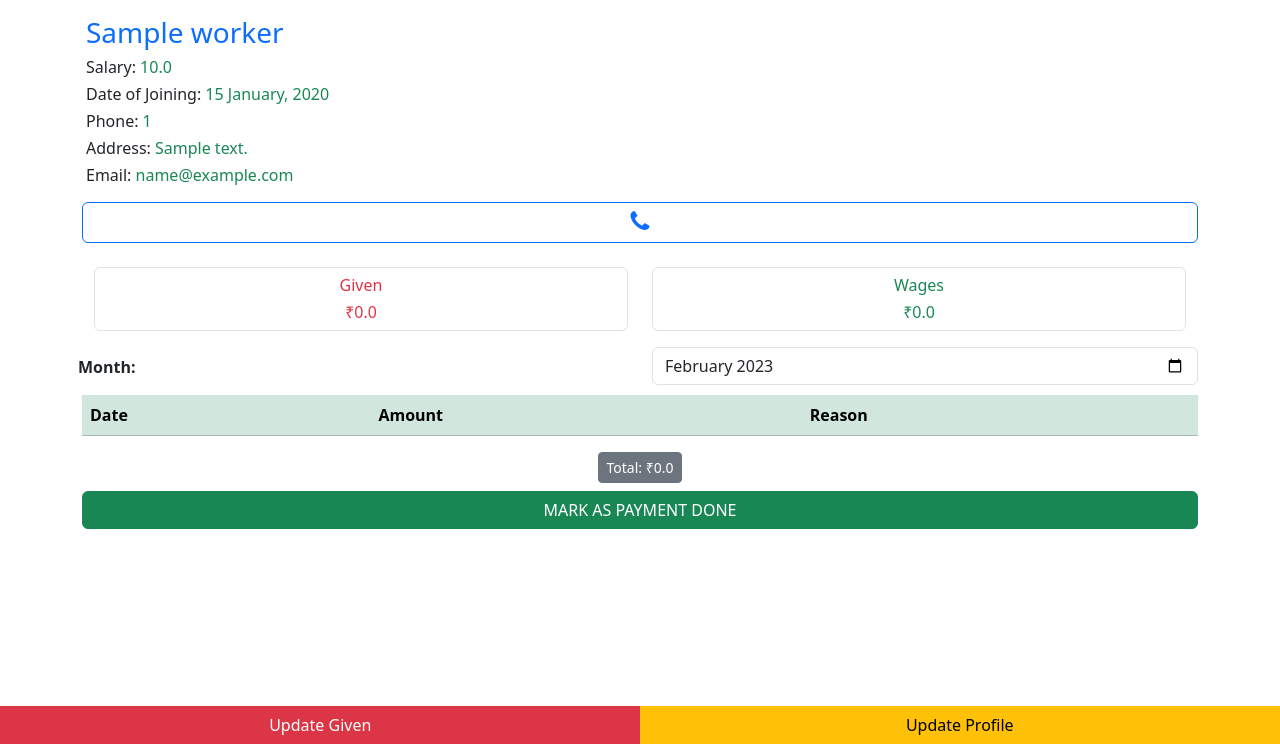
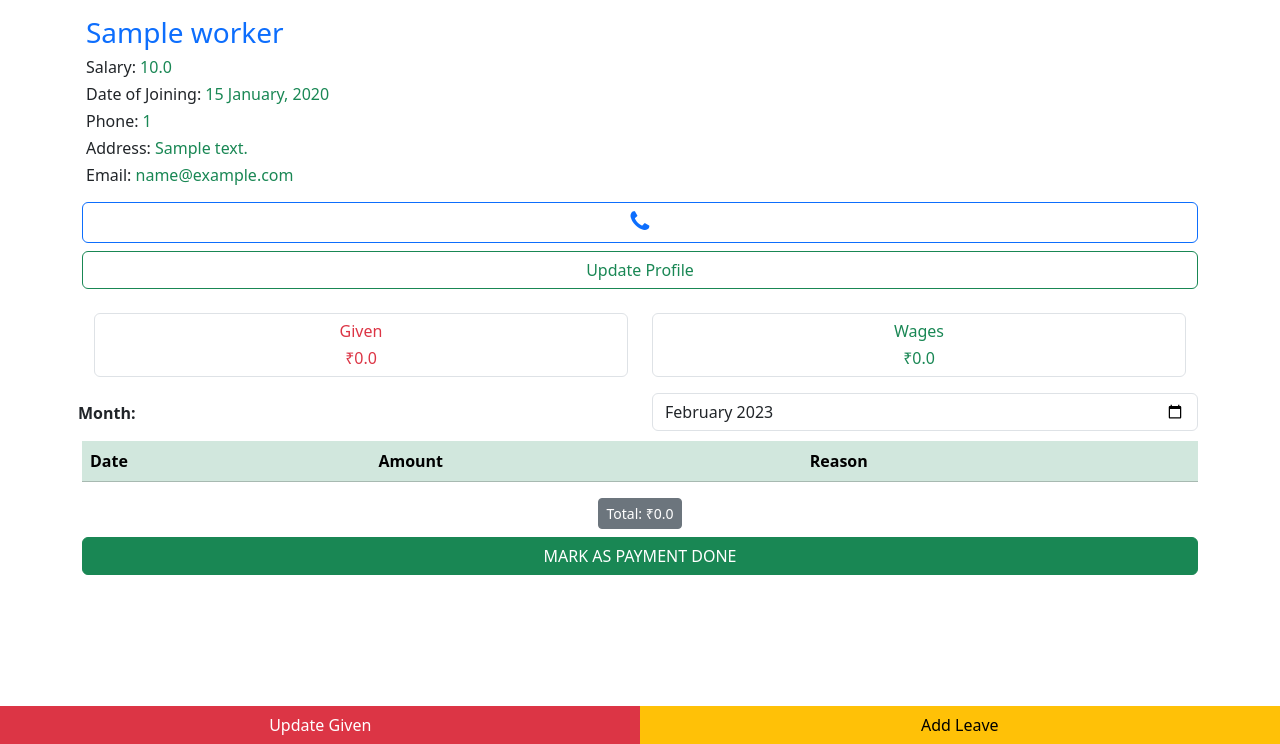
Before and after one commit to harshgupta055/khata_book_app, a Django app: page /worker/1/ in a window 1280 px wide. Shown: the part 56-800 px from the top of the page. Run offline with Django 3.2, Linux system fonts and the light colour scheme; a user stored in the database is signed in; tables that the repository leaves empty hold one stand-in row (values such as "Sample post"); lists and menus that the app fills with data are empty.

Commit message:
Add Leave functionality

```diff
--- a/khataApp/models.py
+++ b/khataApp/models.py
@@ -76,6 +76,7 @@ class DailyWage(models.Model):
     TYPE_CHOICES = [
         ("SPEND", "SPEND"),
         ("GIVEN", "GIVEN"),
+        ("LEAVE", "LEAVE"),
     ]
     id = models.AutoField(primary_key=True)
     worker = models.ForeignKey(Worker, on_delete=models.CASCADE, related_name="daily_wage")
--- a/khataApp/tasks.py
+++ b/khataApp/tasks.py
@@ -9,7 +9,8 @@ def add_daily_wage():
     workers = Worker.objects.all()
     for worker in workers:
         if worker.working_status == "WORKING":
-            DailyWage.objects.create(worker_id=worker.id, amount=round(worker.salary/num_days, 2), date=current_date, type='SPEND')
+            if not DailyWage.objects.filter(worker_id=worker.id, date=current_date, type="LEAVE").first():
+                DailyWage.objects.create(worker_id=worker.id, amount=round(worker.salary/num_days, 2), date=current_date, type='SPEND')
 
 
 def test_func():
--- a/khataApp/views.py
+++ b/khataApp/views.py
@@ -9,8 +9,7 @@ from .serializers import DailyWageSerializer
 from .decorators import unauthenticated_user
 from .models import Worker, DailyWage, MonthWageGiven
 from django.views.decorators.csrf import csrf_exempt
-
-from django.db.models import F, Func, Value, CharField
+from calendar import monthrange
 
 # Create your views here.
 
@@ -144,8 +143,10 @@ def updateProfile(request):
             worker_obj.email = email
             worker_obj.address = address
             if worker_obj.salary != float(salary):
-                DailyWage.objects.filter(date__month=datetime.datetime.now(
-                ).month, type='SPEND').update(amount=round(float(salary)/30, 2))
+                current_date = datetime.datetime.now().date()
+                num_days = monthrange(current_date.year, current_date.month)[1]
+                DailyWage.objects.filter(date__month=current_date.month, type='SPEND').update(amount=round(float(salary)/num_days, 2))
+                DailyWage.objects.filter(date__month=current_date.month, type='LEAVE').update(amount=round(float(salary)/30, 2))
                 worker_obj.salary = float(salary)
             worker_obj.save()
             messages.success(request, "Profile updated successfully!")
@@ -162,8 +163,20 @@ def updateGiven(request):
         date = request.POST.get("date")
         amount = request.POST.get("amount")
         reason = request.POST.get("reason")
-        dw_obj = DailyWage(worker_id=id, amount=amount,
-                           date=date, reason=reason, type='GIVEN')
+        type = request.POST.get("type")
+        worker_obj = Worker.objects.filter(id=id).first()
+        if type == "GIVEN":
+            dw_obj = DailyWage(worker_id=id, amount=amount,
+                            date=date, reason=reason, type='GIVEN')
+        elif type == "LEAVE":
+            dw_obj = DailyWage.objects.filter(worker_id=id, date=date, type="SPEND").first()
+            if dw_obj:
+                dw_obj.type = "LEAVE"
+                dw_obj.reason = "LEAVE"
+                dw_obj.amount = round(worker_obj.salary/30, 2)
+            else:
+                dw_obj = DailyWage(worker_id=id, amount=round(worker_obj.salary/30, 2),
+                                date=date, reason="LEAVE", type='LEAVE')
         dw_obj.save()
         messages.success(request, "Amount added successfully!")
         return redirect('/worker/'+id+'/')
--- a/templates/worker.html
+++ b/templates/worker.html
@@ -47,6 +47,10 @@
     {% else %}
     <a href="#" class="btn btn-outline-primary w-100 mt-2"><i style="font-size:24px" class="fa">&#xf095;</i></a>
     {% endif %}
+
+    <button type="button" class="btn btn-outline-success w-100 mt-2" data-bs-toggle="modal"
+                data-bs-target="#updateProfileModal">Update Profile</button>
+
     <div class="container">
         <div class="row mt-4">
             <div class="col-6">
@@ -113,7 +117,7 @@
             <button type="button" class="btn btn-danger w-100 rounded-0" data-bs-toggle="modal"
                 data-bs-target="#addGivenModal">Update Given</button>
             <button type="button" class="btn btn-warning w-100 rounded-0" data-bs-toggle="modal"
-                data-bs-target="#updateProfileModal">Update Profile</button>
+                data-bs-target="#addLeaveModal">Add Leave</button>
         </div>
     </div>
 </div>
@@ -129,6 +133,7 @@
                 <form action="{% url 'updateGiven' %}" method="post">
                     {% csrf_token %}
                     <input type="hidden" name="id" value="{{worker.id}}">
+                    <input type="hidden" name="type" value="GIVEN">
                     <div class="mb-3">
                         <label for="date" class="form-label">Date*</label>
                         <input type="date" class="form-control" id="date" placeholder="Select date for payment done"
@@ -153,11 +158,40 @@
     </div>
 </div>
 
+
+<div class="modal fade" id="addLeaveModal" tabindex="-1" aria-labelledby="exampleModalLabel" aria-hidden="true">
+    <div class="modal-dialog modal-dialog-centered modal-dialog-scrollable">
+        <div class="modal-content">
+            <div class="modal-header">
+                <h1 class="modal-title fs-5 text-warning fw-bold" id="exampleModalLabel">Add Leave</h1>
+                <button type="button" class="btn-close" data-bs-dismiss="modal" aria-label="Close"></button>
+            </div>
+            <div class="modal-body">
+                <form action="{% url 'updateGiven' %}" method="post">
+                    {% csrf_token %}
+                    <input type="hidden" name="id" value="{{worker.id}}">
+                    <input type="hidden" name="type" value="LEAVE">
+                    <div class="mb-3">
+                        <label for="date" class="form-label">Date*</label>
+                        <input type="date" class="form-control" id="date" placeholder="Select date for payment done"
+                            required name="date">
+                    </div>
+                    <div class="modal-footer">
+                        <button type="button" class="btn btn-secondary" data-bs-dismiss="modal">Close</button>
+                        <button type="submit" class="btn btn-warning">Add</button>
+                    </div>
+                </form>
+            </div>
+        </div>
+    </div>
+</div>
+
+
 <div class="modal fade" id="updateProfileModal" tabindex="-1" aria-labelledby="exampleModalLabel" aria-hidden="true">
     <div class="modal-dialog modal-dialog-centered modal-dialog-scrollable">
         <div class="modal-content">
             <div class="modal-header">
-                <h1 class="modal-title fs-5 text-warning fw-bold" id="exampleModalLabel">Update Profile</h1>
+                <h1 class="modal-title fs-5 text-success fw-bold" id="exampleModalLabel">Update Profile</h1>
                 <button type="button" class="btn-close" data-bs-dismiss="modal" aria-label="Close"></button>
             </div>
             <div class="modal-body">
@@ -191,7 +225,7 @@
                     </div>
                     <div class="modal-footer">
                         <button type="button" class="btn btn-secondary" data-bs-dismiss="modal">Close</button>
-                        <button type="submit" class="btn btn-warning">Update</button>
+                        <button type="submit" class="btn btn-success">Update</button>
                     </div>
                 </form>
             </div>
```
